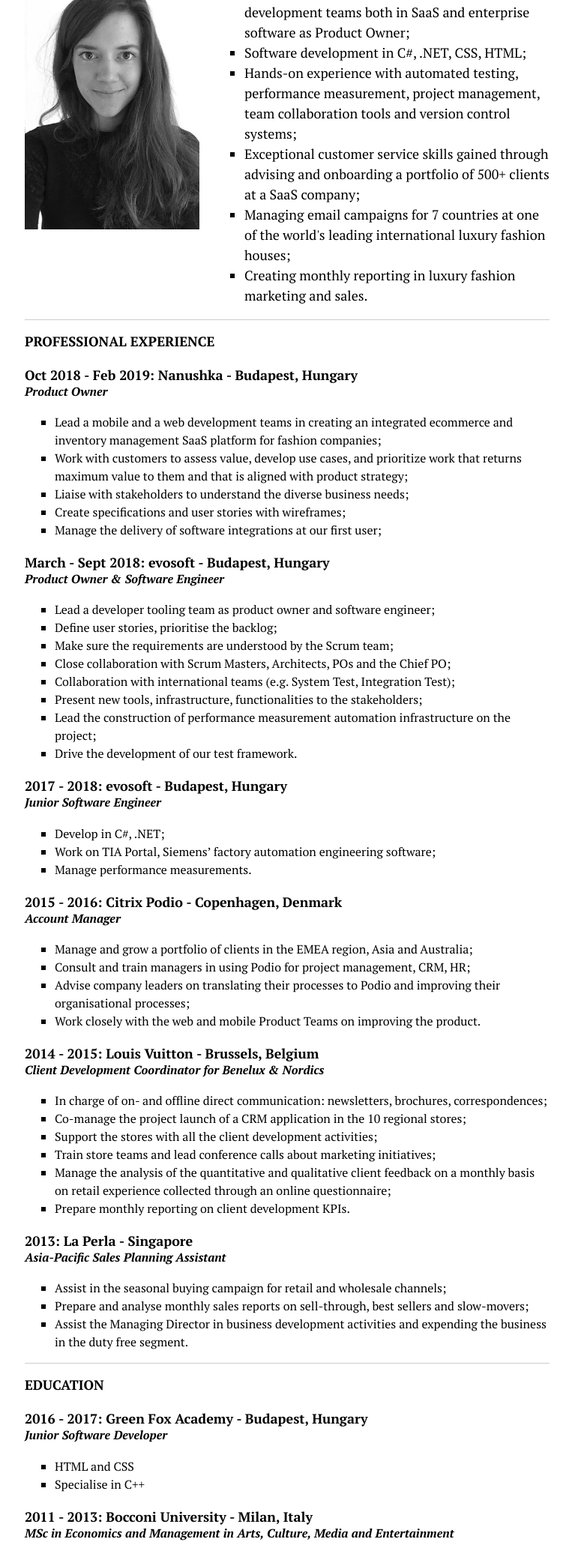
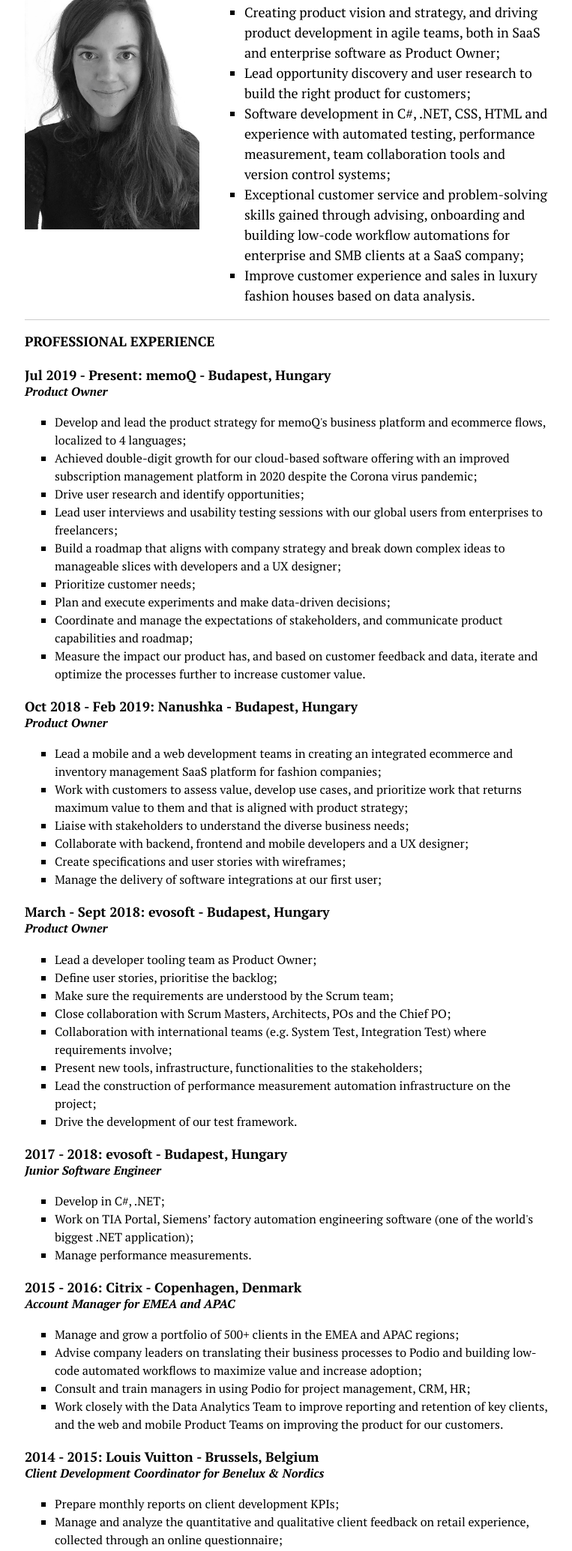
Before and after one commit to kingamagyar/kingamagyar.github.io, a plain HTML site: page index.html in a window 1280 px wide. Shown: the part 240-2309 px from the top of the page at 75% size, without its empty margins (257-1020 px from the left). Drawn offline with Linux system fonts and the light colour scheme.

Commit message:
Update experience

```diff
--- a/index.html
+++ b/index.html
@@ -14,33 +14,64 @@
     </div>
     <section class="summary">
       <p>
-        <em>Enthusiastic team player</em>
+        <em>Experienced professional in product management</em>
         with proven track record of working in multi-cultural and cross-functional teams. Wide-range of hands-on experience, including:
       </p>
       <ul>
       	<li>
-          Leading and creating strategy for agile development teams both in SaaS and enterprise software as Product Owner;
+          Creating product vision and strategy, and driving product development in agile teams, both in SaaS and enterprise software as Product Owner;
+        </li>
+	<li>
+          Lead opportunity discovery and user research to build the right product for customers;
         </li>
         <li>
-          Software development in C#, .NET, CSS, HTML;
+          Software development in C#, .NET, CSS, HTML and experience with automated testing, performance measurement, team collaboration tools and version control systems;
         </li>
         <li>
-          Hands-on experience with automated testing, performance measurement, project management, team collaboration tools and version control systems;
+          Exceptional customer service and problem-solving skills gained through advising, onboarding and building low-code workflow automations for enterprise and SMB clients at a SaaS company;
         </li>
         <li>
-          Exceptional customer service skills gained through advising and onboarding a portfolio of 500+ clients at a SaaS company;
-        </li>
-        <li>
-          Managing email campaigns for 7 countries at one of the world's leading international luxury fashion houses;
-        </li>
-        <li>
-          Creating monthly reporting in luxury fashion marketing and sales.
+          Improve customer experience and sales in luxury fashion houses based on data analysis.
         </li>
       </ul>
     </section>
     <section>
       <h2>Professional experience</h2>
       <ul class="simple-ul">
+	<li>
+          <h3>Jul 2019 - Present: memoQ - Budapest, Hungary</h3>
+          <h4>Product Owner</h4>
+          <ul>
+            <li>
+              Develop and lead the product strategy for memoQ's business platform and ecommerce flows, localized to 4 languages;
+            </li>
+            <li>
+              Achieved double-digit growth for our cloud-based software offering with an improved subscription management platform in 2020 despite the Corona virus pandemic;
+            </li>
+            <li>
+              Drive user research and identify opportunities;
+            </li>
+            <li>
+              Lead user interviews and usability testing sessions with our global users from enterprises to freelancers;
+            </li>
+            <li>
+              Build a roadmap that aligns with company strategy and break down complex ideas to manageable slices with developers and a UX designer;
+            </li>
+	    <li>
+              Prioritize customer needs;
+            </li>
+	    <li>
+	      Plan and execute experiments and make data-driven decisions;
+	    </li>
+	    <li>
+              Coordinate and manage the expectations of stakeholders, and communicate product capabilities and roadmap;
+            </li>
+	    <li>
+	      Measure the impact our product has, and based on customer feedback and data, iterate and optimize the processes further to increase customer value.
+	    </li>
+          </ul>
+        </li>
+        <li>
         <li>
           <h3>Oct 2018 - Feb 2019: Nanushka - Budapest, Hungary</h3>
           <h4>Product Owner</h4>
@@ -54,6 +85,9 @@
             <li>
               Liaise with stakeholders to understand the diverse business needs;
             </li>
+	    <li>
+	      Collaborate with backend, frontend and mobile developers and a UX designer;
+	    </li>
             <li>
               Create specifications and user stories with wireframes;
             </li>
@@ -64,10 +98,10 @@
         </li>
         <li>
           <h3>March - Sept 2018: evosoft - Budapest, Hungary</h3>
-          <h4>Product Owner & Software Engineer</h4>
+          <h4>Product Owner</h4>
           <ul>
             <li>
-              Lead a developer tooling team as product owner and software engineer;
+              Lead a developer tooling team as Product Owner;
             </li>
             <li>
               Define user stories, prioritise the backlog;
@@ -79,7 +113,7 @@
               Close collaboration with Scrum Masters, Architects, POs and the Chief PO;
             </li>
             <li>
-              Collaboration with international teams (e.g. System Test, Integration Test);
+              Collaboration with international teams (e.g. System Test, Integration Test) where requirements involve;
             </li>
             <li>
               Present new tools, infrastructure, functionalities to the stakeholders;
@@ -100,7 +134,7 @@
               Develop in C#, .NET;
             </li>
             <li>
-              Work on TIA Portal, Siemens’ factory automation engineering software;
+              Work on TIA Portal, Siemens’ factory automation engineering software (one of the world's biggest .NET application);
             </li>
             <li>
               Manage performance measurements.
@@ -108,20 +142,20 @@
           </ul>
         </li>
         <li>
-          <h3>2015 - 2016: Citrix Podio - Copenhagen, Denmark</h3>
-          <h4>Account Manager</h4>
+          <h3>2015 - 2016: Citrix - Copenhagen, Denmark</h3>
+          <h4>Account Manager for EMEA and APAC</h4>
           <ul>
             <li>
-              Manage and grow a portfolio of clients in the EMEA region, Asia and Australia;
+              Manage and grow a portfolio of 500+ clients in the EMEA and APAC regions;
+            </li>
+            <li>
+              Advise company leaders on translating their business processes to Podio and building low-code automated workflows to maximize value and increase adoption;
             </li>
             <li>
               Consult and train managers in using Podio for project management, CRM, HR;
             </li>
             <li>
-              Advise company leaders on translating their processes to Podio and improving their organisational processes;
-            </li>
-            <li>
-              Work closely with the web and mobile Product Teams on improving the product.
+              Work closely with the Data Analytics Team to improve reporting and retention of key clients, and the web and mobile Product Teams on improving the product for our customers.
             </li>
           </ul>
         </li>
@@ -130,22 +164,22 @@
           <h4>Client Development Coordinator for Benelux & Nordics</h4>
           <ul>
             <li>
-              In charge of on- and offline direct communication: newsletters, brochures, correspondences;
+              Prepare monthly reports on client development KPIs;
             </li>
+	    <li>
+	      Manage and analyze the quantitative and qualitative client feedback on retail experience, collected through an online questionnaire;
+	    </li>
             <li>
               Co-manage the project launch of a CRM application in the 10 regional stores;
-            </li>
-            <li>
-              Support the stores with all the client development activities;
             </li>
             <li>
               Train store teams and lead conference calls about marketing initiatives;
             </li>
             <li>
-              Manage the analysis of the quantitative and qualitative client feedback  on a monthly basis on retail experience collected through an online questionnaire;
+              In charge of on- and offline direct communication: newsletters, brochures, correspondences;
             </li>
             <li>
-              Prepare monthly reporting on client development KPIs.
+              Support the 10 regional stores with all the client development activities.
             </li>
           </ul>
         </li>
@@ -154,13 +188,13 @@
           <h4>Asia-Pacific Sales Planning Assistant</h4>
           <ul>
             <li>
-              Assist in the seasonal buying campaign for retail and wholesale channels;
+              Support the Asia Pacific Sales Director in the seasonal buying for retail, wholesale and franchise channels;
             </li>
             <li>
-              Prepare and analyse monthly sales reports on sell-through, best sellers and slow-movers;
+              Prepare and analyse monthly sales reports on sell-through, best sellers and slow-movers and initiating sales programs to increase sell-through;
             </li>
             <li>
-              Assist the Managing Director in business development activities and expending the business in the duty free segment.
+              Assist the Managing Director in business development activities and expending the business in the duty-free segment.
             </li>
           </ul>
         </li>
@@ -171,10 +205,10 @@
       <ul class="simple-ul">
         <li>
           <h3>2016 - 2017: Green Fox Academy - Budapest, Hungary</h3>
-          <h4>Junior Software Developer</h4>
+          <h4>Software developer boot camp</h4>
           <ul>
             <li>HTML and CSS</li>
-            <li>Specialise in C++</li>
+            <li>Specialize in C++</li>
           </ul>
         </li>
         <li>
@@ -236,19 +270,21 @@
     <section>
       <h2>Additional Skills</h2>
       <ul>
+	<li>Data analytics software (Azure Application Insights, Google Analytics, Google Tag Manager, Hotjar);</li>
+	<li>Product management tools (Aha! roadmap software, Airtable);</li>
         <li>Version control systems (Git and Microsoft Team Foundation Server);</li>
-        <li>Prototyping and wireframing tools (Axure, MockFlow and Balsamiq);</li>
+        <li>Prototyping and wireframing tools (Figma, Axure, MockFlow and Balsamiq);</li>
         <li>Project management and collaboration softwares (Jira, Podio, Confluence, TFS);</li>
         <li>Microsoft Office (Excel, Word, PowerPoint) and Google Docs;</li>
         <li>Test automation suit, dotTrace, NUnit, Visual Studio;</li>
-        <li>ISTQB Foundation Level certificate</li>
-        <li>Language skills: native Hungarian, fluent English, pre-intermediate Danish, elementary Italian.</li>
+        <li>ISTQB Foundation Level Tester certificate</li>
+        <li>Language skills: native Hungarian, fluent English, elementary Danish, elementary Italian.</li>
       </ul>
     </section>
     <section>
       <h2>Personal Interests</h2>
       <ul>
-        <li>Tech industry;</li>
+        <li>Building products;</li>
         <li>Surfing;</li>
         <li>Yoga.</li>
       </ul>
```
